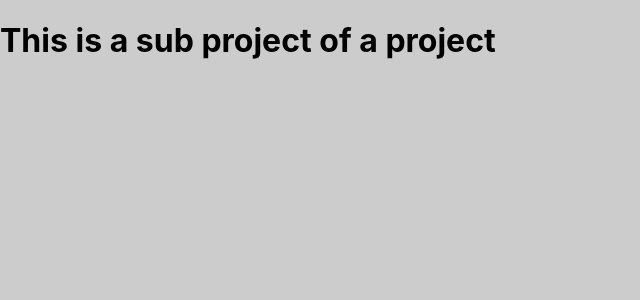
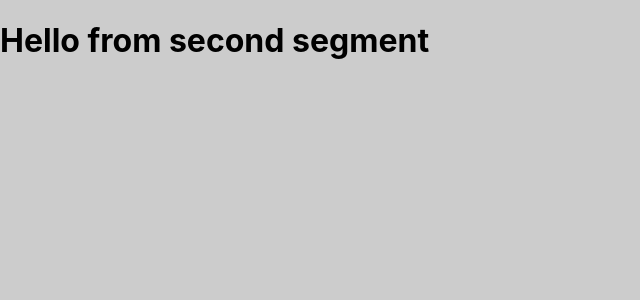
Before and after one commit to L8dySneaks/mas-next, a Next.js app: page /project/1/1 in a window 1280 px wide. Shown: the top 300 px of the page, without its empty margins (0-640 px from the left). Built offline with nearby package versions, Linux system fonts and the light colour scheme.

Commit message:
dynamic segment routing example

```diff
--- a/pages/project/[project]/[subproject].tsx
+++ b/pages/project/[project]/[subproject].tsx
@@ -5,5 +5,5 @@
 */
 
 export default function SubProjectName() {
-  return <h1>This is a sub project of a project</h1>
+  return <h1>Hello from second segment</h1>
 }
```
Also changed, not shown: pages/project/[project]/index.tsx (added, +10 -0 lines).
